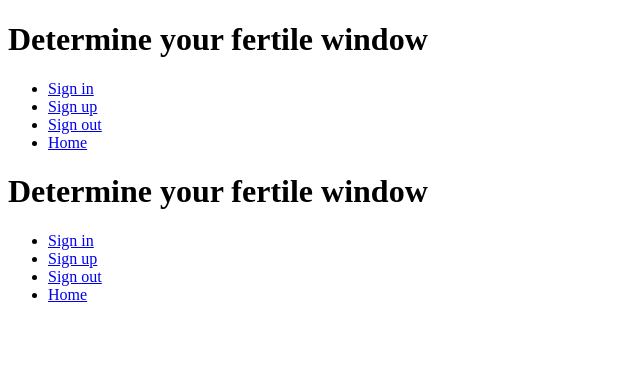
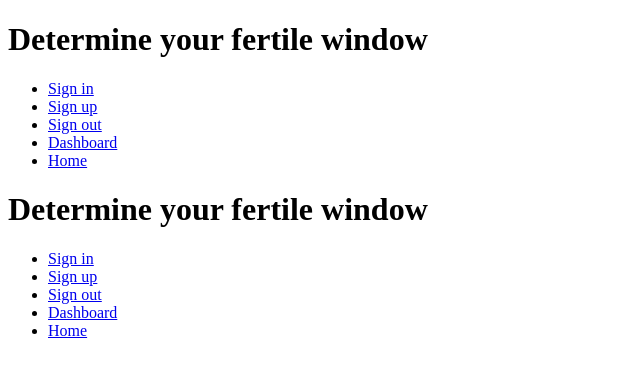
Before and after one commit to kravninjabooth-appdev/fertility-window, a Rails app: page / in a window 1280 px wide. Shown: the top 377 px of the page, without its empty margins (0-640 px from the left). Run offline with Rails 7, Linux system fonts and the light colour scheme.

Commit message:
changed ovulation_calculators to dashboard; added dashboard to main page

```diff
--- a/app/views/layouts/application.html.erb
+++ b/app/views/layouts/application.html.erb
@@ -37,7 +37,12 @@
               Sign out
             </a>
           </li>
-        <li>
+          <li>
+            <a href="/dashboard">
+              Dashboard
+            </a>
+          </li>
+          <li>
           <a href="/">
             Home
           </a>
--- a/app/views/ovulation_calculators/index.html.erb
+++ b/app/views/ovulation_calculators/index.html.erb
@@ -1,7 +1,7 @@
 <div>
   <div>
     <h1>
-      List of all ovulation calculators
+      List of my ovulation calculator entries
     </h1>
   </div>
 </div>
--- a/config/routes.rb
+++ b/config/routes.rb
@@ -8,7 +8,7 @@ Rails.application.routes.draw do
   post("/insert_ovulation_calculator", { :controller => "ovulation_calculators", :action => "create" })
 
   # READ
-  get("/ovulation_calculators", { :controller => "ovulation_calculators", :action => "index" })
+  get("/dashboard", { :controller => "ovulation_calculators", :action => "index" })
 
   get("/ovulation_calculators/:path_id", { :controller => "ovulation_calculators", :action => "show" })
 
```
